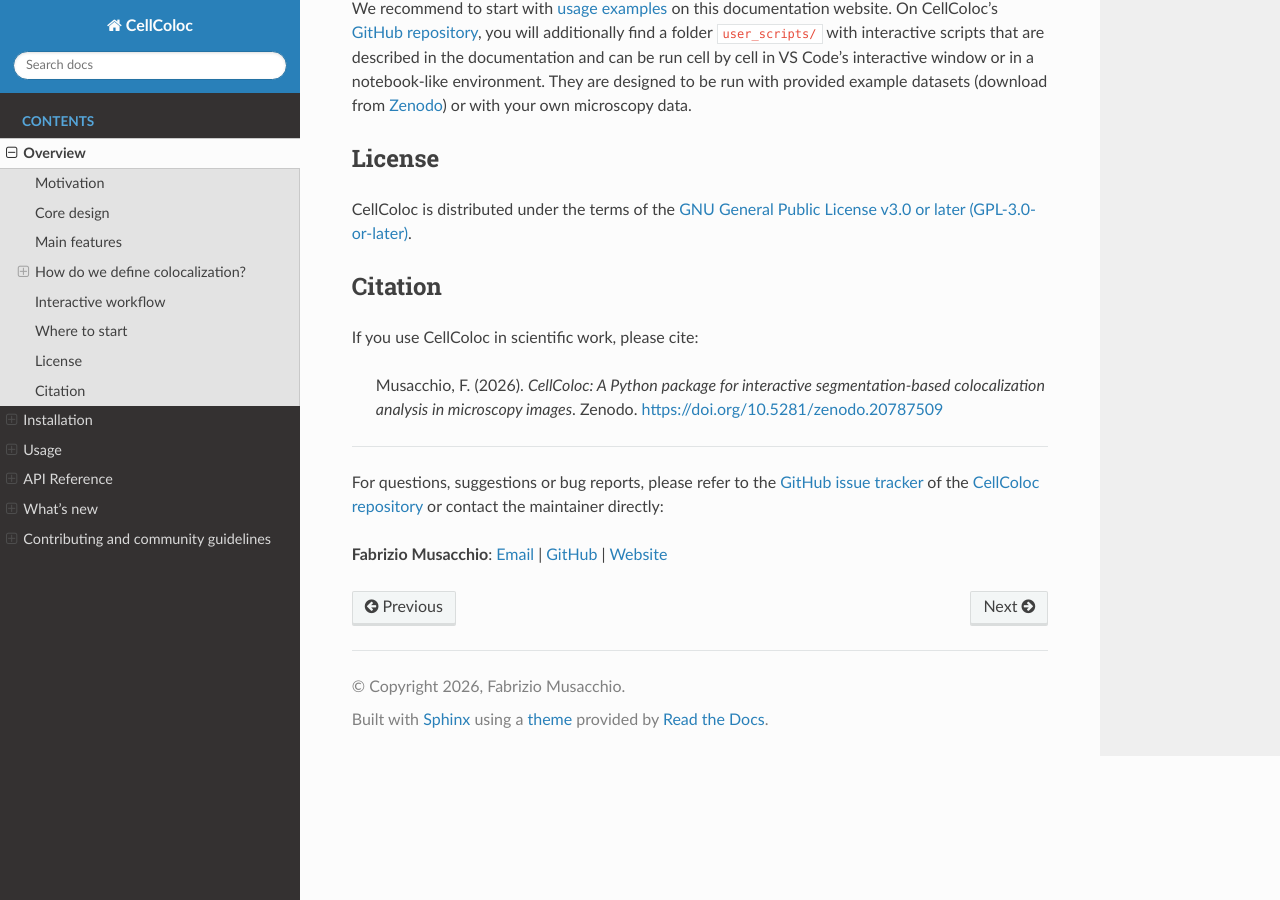
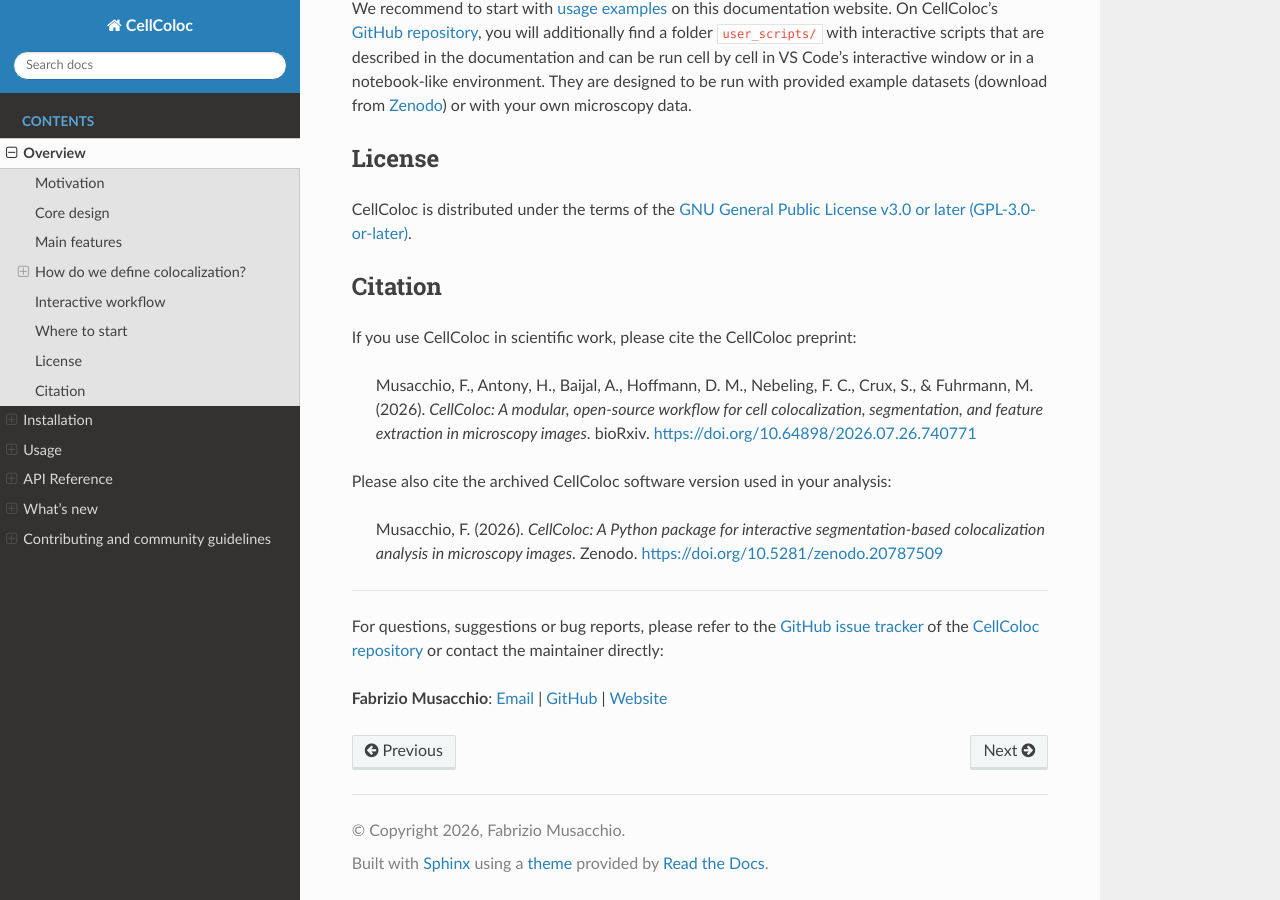
Before and after one commit to FabrizioMusacchio/cellcoloc, a Sphinx documentation site: the page built from docs/source/overview.rst, in a window 1280 px wide and 900 px high, scrolled down 4988 px. Built offline with Sphinx 7.4.7 and the Read the Docs theme 3.1.0, drawn with Linux system fonts in a browser that asks for light colours.

Commit message:
chore: update citation details in CITATION.cff, README.md, and documentation to reflect new preprint and software version

```diff
--- a/docs/source/index.rst
+++ b/docs/source/index.rst
@@ -69,7 +69,9 @@
    :target: https://doi.org/10.5281/zenodo.20787509
    :alt: Zenodo Archive
 
-
+.. image:: https://img.shields.io/badge/bioRxiv-10.64898%2F2026.07.26.740771-red
+   :target: https://doi.org/10.64898/2026.07.26.740771
+   :alt: bioRxiv preprint
 
 `CellColoc <https://github.com/FabrizioMusacchio/CellColoc>`_ is a Python package
 for interactive, segmentation-based colocalization analysis in microscopy
--- a/docs/source/overview.rst
+++ b/docs/source/overview.rst
@@ -212,7 +212,14 @@
 Citation
 --------
 
-If you use CellColoc in scientific work, please cite:
+If you use CellColoc in scientific work, please cite the CellColoc preprint:
+
+   Musacchio, F., Antony, H., Baijal, A., Hoffmann, D. M., Nebeling, F. C.,
+   Crux, S., & Fuhrmann, M. (2026). *CellColoc: A modular, open-source
+   workflow for cell colocalization, segmentation, and feature extraction in
+   microscopy images*. bioRxiv. https://doi.org/10.64898/2026.07.26.740771
+
+Please also cite the archived CellColoc software version used in your analysis:
 
    Musacchio, F. (2026). *CellColoc: A Python package for interactive
    segmentation-based colocalization analysis in microscopy images*. Zenodo.
```
Also changed, not shown: README.md (+6 -2 lines), 1 other file.
